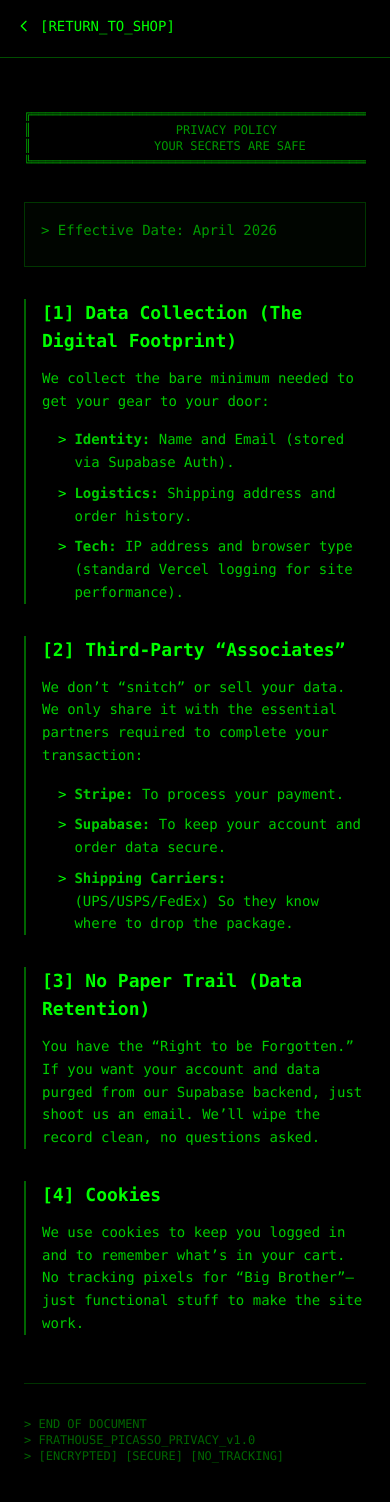
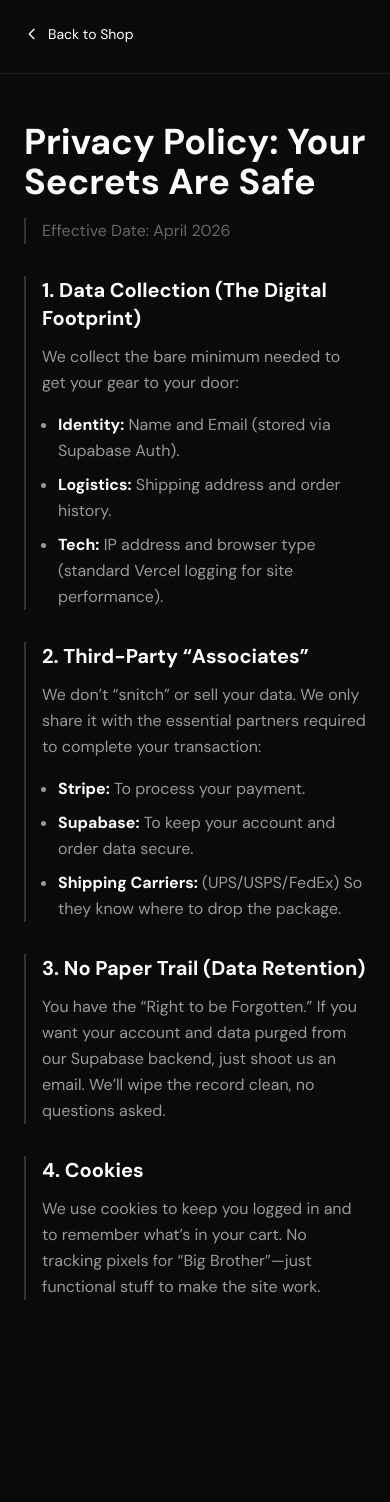
Before and after one commit to jwaldorf05/Frathouse-Picasso, a Next.js app: page /privacy in a window 390 px wide. Shown: the top 1502 px of the page. After the commit the page ends 1348 px from the top, so only its background shows below. Built offline with nearby package versions, Linux system fonts and the light colour scheme.

Commit message:
fixed ToS and Privacy Policy

```diff
--- a/src/app/components/ShopLayout.tsx
+++ b/src/app/components/ShopLayout.tsx
@@ -1062,12 +1062,12 @@ export default function ShopLayout({ visible, collection, showHeroBanner = true,
             <p className="font-[family-name:var(--font-body)] text-text-muted text-xs">
               &copy; {new Date().getFullYear()} Frathouse Picasso. All rights reserved.
             </p>
-            <div className="flex gap-4 font-mono">
-              <a href="/privacy" className="text-[#00ff00]/60 text-[10px] hover:text-[#00ff00] transition-colors tracking-tight">
-                [PRIVACY_PROTOCOL]
+            <div className="flex gap-6">
+              <a href="/privacy" className="font-[family-name:var(--font-body)] text-text-muted text-xs hover:text-white transition-colors">
+                Privacy Policy
               </a>
-              <a href="/terms" className="text-[#00ff00]/60 text-[10px] hover:text-[#00ff00] transition-colors tracking-tight">
-                [TERMS_OF_SERVICE]
+              <a href="/terms" className="font-[family-name:var(--font-body)] text-text-muted text-xs hover:text-white transition-colors">
+                Terms of Service
               </a>
               <a href="/shipping-returns" className="font-[family-name:var(--font-body)] text-text-muted text-xs hover:text-white transition-colors">
                 Shipping & Returns
--- a/src/app/privacy/page.tsx
+++ b/src/app/privacy/page.tsx
@@ -13,111 +13,92 @@ export default function PrivacyPage() {
   if (!mounted) return null;
 
   return (
-    <div className="min-h-screen bg-black text-[#00ff00] font-mono">
+    <div className="min-h-screen bg-[var(--background)] text-[var(--foreground)]">
       {/* Header */}
-      <div className="border-b border-[#00ff00]/30 p-4">
+      <div className="border-b border-[#1e1e1e] p-6">
         <Link
           href="/?shop=1"
-          className="inline-flex items-center gap-2 text-[#00ff00] hover:text-[#00ff00]/80 transition-colors text-sm"
+          className="inline-flex items-center gap-2 text-white hover:text-white/80 transition-colors text-sm font-[family-name:var(--font-body)]"
         >
           <svg className="w-4 h-4" fill="none" viewBox="0 0 24 24" stroke="currentColor" strokeWidth={2}>
             <path strokeLinecap="round" strokeLinejoin="round" d="M15 19l-7-7 7-7" />
           </svg>
-          [RETURN_TO_SHOP]
+          Back to Shop
         </Link>
       </div>
 
       {/* Content */}
       <div className="max-w-4xl mx-auto px-6 py-12">
-        {/* ASCII Art Header */}
-        <pre className="text-[#00ff00]/60 text-xs mb-8 overflow-x-auto">
-{`╔═══════════════════════════════════════════════════════════════╗
-║                    PRIVACY POLICY                             ║
-║                 YOUR SECRETS ARE SAFE                         ║
-╚═══════════════════════════════════════════════════════════════╝`}
-        </pre>
+        <h1 className="font-[family-name:var(--font-body)] font-bold text-4xl md:text-5xl text-white mb-4">
+          Privacy Policy: Your Secrets Are Safe
+        </h1>
 
-        <div className="space-y-8 text-sm leading-relaxed">
-          <div className="border border-[#00ff00]/20 p-4 bg-[#001100]/30">
-            <p className="text-[#00ff00]/60 mb-2">&gt; Effective Date: April 2026</p>
+        <div className="space-y-8 text-base leading-relaxed">
+          <div className="border-l-2 border-[#333] pl-4">
+            <p className="text-[var(--text-muted)] mb-4">Effective Date: April 2026</p>
           </div>
 
           {/* Section 1 */}
-          <section className="border-l-2 border-[#00ff00]/40 pl-4">
-            <h2 className="text-lg font-bold mb-3 text-[#00ff00]">
-              [1] Data Collection (The Digital Footprint)
+          <section className="border-l-2 border-[#333] pl-4">
+            <h2 className="text-xl font-bold mb-3 text-white font-[family-name:var(--font-body)]">
+              1. Data Collection (The Digital Footprint)
             </h2>
-            <p className="text-[#00ff00]/80 mb-4">
+            <p className="text-[var(--text-secondary)] mb-4">
               We collect the bare minimum needed to get your gear to your door:
             </p>
-            <ul className="space-y-2 text-[#00ff00]/80 ml-4">
-              <li className="flex gap-2">
-                <span className="text-[#00ff00]">&gt;</span>
-                <span><strong>Identity:</strong> Name and Email (stored via Supabase Auth).</span>
+            <ul className="space-y-2 text-[var(--text-secondary)] ml-4 list-disc">
+              <li>
+                <strong className="text-white">Identity:</strong> Name and Email (stored via Supabase Auth).
               </li>
-              <li className="flex gap-2">
-                <span className="text-[#00ff00]">&gt;</span>
-                <span><strong>Logistics:</strong> Shipping address and order history.</span>
+              <li>
+                <strong className="text-white">Logistics:</strong> Shipping address and order history.
               </li>
-              <li className="flex gap-2">
-                <span className="text-[#00ff00]">&gt;</span>
-                <span><strong>Tech:</strong> IP address and browser type (standard Vercel logging for site performance).</span>
+              <li>
+                <strong className="text-white">Tech:</strong> IP address and browser type (standard Vercel logging for site performance).
               </li>
             </ul>
           </section>
 
           {/* Section 2 */}
-          <section className="border-l-2 border-[#00ff00]/40 pl-4">
-            <h2 className="text-lg font-bold mb-3 text-[#00ff00]">
-              [2] Third-Party &ldquo;Associates&rdquo;
+          <section className="border-l-2 border-[#333] pl-4">
+            <h2 className="text-xl font-bold mb-3 text-white font-[family-name:var(--font-body)]">
+              2. Third-Party &ldquo;Associates&rdquo;
             </h2>
-            <p className="text-[#00ff00]/80 mb-4">
+            <p className="text-[var(--text-secondary)] mb-4">
               We don&rsquo;t &ldquo;snitch&rdquo; or sell your data. We only share it with the essential partners required to complete your transaction:
             </p>
-            <ul className="space-y-2 text-[#00ff00]/80 ml-4">
-              <li className="flex gap-2">
-                <span className="text-[#00ff00]">&gt;</span>
-                <span><strong>Stripe:</strong> To process your payment.</span>
+            <ul className="space-y-2 text-[var(--text-secondary)] ml-4 list-disc">
+              <li>
+                <strong className="text-white">Stripe:</strong> To process your payment.
               </li>
-              <li className="flex gap-2">
-                <span className="text-[#00ff00]">&gt;</span>
-                <span><strong>Supabase:</strong> To keep your account and order data secure.</span>
+              <li>
+                <strong className="text-white">Supabase:</strong> To keep your account and order data secure.
               </li>
-              <li className="flex gap-2">
-                <span className="text-[#00ff00]">&gt;</span>
-                <span><strong>Shipping Carriers:</strong> (UPS/USPS/FedEx) So they know where to drop the package.</span>
+              <li>
+                <strong className="text-white">Shipping Carriers:</strong> (UPS/USPS/FedEx) So they know where to drop the package.
               </li>
             </ul>
           </section>
 
           {/* Section 3 */}
-          <section className="border-l-2 border-[#00ff00]/40 pl-4">
-            <h2 className="text-lg font-bold mb-3 text-[#00ff00]">
-              [3] No Paper Trail (Data Retention)
+          <section className="border-l-2 border-[#333] pl-4">
+            <h2 className="text-xl font-bold mb-3 text-white font-[family-name:var(--font-body)]">
+              3. No Paper Trail (Data Retention)
             </h2>
-            <p className="text-[#00ff00]/80">
+            <p className="text-[var(--text-secondary)]">
               You have the &ldquo;Right to be Forgotten.&rdquo; If you want your account and data purged from our Supabase backend, just shoot us an email. We&rsquo;ll wipe the record clean, no questions asked.
             </p>
           </section>
 
           {/* Section 4 */}
-          <section className="border-l-2 border-[#00ff00]/40 pl-4">
-            <h2 className="text-lg font-bold mb-3 text-[#00ff00]">
-              [4] Cookies
+          <section className="border-l-2 border-[#333] pl-4">
+            <h2 className="text-xl font-bold mb-3 text-white font-[family-name:var(--font-body)]">
+              4. Cookies
             </h2>
-            <p className="text-[#00ff00]/80">
+            <p className="text-[var(--text-secondary)]">
               We use cookies to keep you logged in and to remember what&rsquo;s in your cart. No tracking pixels for &ldquo;Big Brother&rdquo;—just functional stuff to make the site work.
             </p>
           </section>
-
-          {/* Footer */}
-          <div className="border-t border-[#00ff00]/20 pt-8 mt-12">
-            <pre className="text-[#00ff00]/40 text-xs">
-{`> END OF DOCUMENT
-> FRATHOUSE_PICASSO_PRIVACY_v1.0
-> [ENCRYPTED] [SECURE] [NO_TRACKING]`}
-            </pre>
-          </div>
         </div>
       </div>
     </div>
--- a/src/app/terms/page.tsx
+++ b/src/app/terms/page.tsx
@@ -13,83 +13,70 @@ export default function TermsPage() {
   if (!mounted) return null;
 
   return (
-    <div className="min-h-screen bg-black text-[#00ff00] font-mono">
+    <div className="min-h-screen bg-[var(--background)] text-[var(--foreground)]">
       {/* Header */}
-      <div className="border-b border-[#00ff00]/30 p-4">
+      <div className="border-b border-[#1e1e1e] p-6">
         <Link
           href="/?shop=1"
-          className="inline-flex items-center gap-2 text-[#00ff00] hover:text-[#00ff00]/80 transition-colors text-sm"
+          className="inline-flex items-center gap-2 text-white hover:text-white/80 transition-colors text-sm font-[family-name:var(--font-body)]"
         >
           <svg className="w-4 h-4" fill="none" viewBox="0 0 24 24" stroke="currentColor" strokeWidth={2}>
             <path strokeLinecap="round" strokeLinejoin="round" d="M15 19l-7-7 7-7" />
           </svg>
-          [RETURN_TO_SHOP]
+          Back to Shop
         </Link>
       </div>
 
       {/* Content */}
       <div className="max-w-4xl mx-auto px-6 py-12">
-        {/* ASCII Art Header */}
-        <pre className="text-[#00ff00]/60 text-xs mb-8 overflow-x-auto">
-{`╔═══════════════════════════════════════════════════════════════╗
-║                    TERMS OF SERVICE                           ║
-║                    THE FINE PRINT                             ║
-╚═══════════════════════════════════════════════════════════════╝`}
-        </pre>
+        <h1 className="font-[family-name:var(--font-body)] font-bold text-4xl md:text-5xl text-white mb-4">
+          Terms of Service: The Fine Print
+        </h1>
 
-        <div className="space-y-8 text-sm leading-relaxed">
-          <div className="border border-[#00ff00]/20 p-4 bg-[#001100]/30">
-            <p className="text-[#00ff00]/60 mb-2">&gt; Last Updated: April 2026</p>
+        <div className="space-y-8 text-base leading-relaxed">
+          <div className="border-l-2 border-[#333] pl-4">
+            <p className="text-[var(--text-muted)] mb-4">Last Updated: April 2026</p>
           </div>
 
           {/* Section 1 */}
-          <section className="border-l-2 border-[#00ff00]/40 pl-4">
-            <h2 className="text-lg font-bold mb-3 text-[#00ff00]">
-              [1] The &ldquo;Authenticity&rdquo; Disclaimer
+          <section className="border-l-2 border-[#333] pl-4">
+            <h2 className="text-xl font-bold mb-3 text-white font-[family-name:var(--font-body)]">
+              1. The &ldquo;Authenticity&rdquo; Disclaimer
             </h2>
-            <p className="text-[#00ff00]/80">
+            <p className="text-[var(--text-secondary)]">
               Frathouse Picasso produces high-fidelity, custom-made novelty signage. While our products are engineered to look, feel, and weigh exactly like municipal or industrial assets, they are 100% legitimate artistic reproductions. By purchasing, you acknowledge that you are buying a custom decor piece and not a &ldquo;liberated&rdquo; government asset. We do not sell stolen property; we just sell the vibe.
             </p>
           </section>
 
           {/* Section 2 */}
-          <section className="border-l-2 border-[#00ff00]/40 pl-4">
-            <h2 className="text-lg font-bold mb-3 text-[#00ff00]">
-              [2] Custom Orders &amp; Finality
+          <section className="border-l-2 border-[#333] pl-4">
+            <h2 className="text-xl font-bold mb-3 text-white font-[family-name:var(--font-body)]">
+              2. Custom Orders &amp; Finality
             </h2>
-            <p className="text-[#00ff00]/80">
+            <p className="text-[var(--text-secondary)]">
               Because each sign is custom-made to order via our specialized workshop, all sales are final. Once an order enters our production queue (typically within 24 hours), we cannot offer cancellations or refunds. If your sign arrives damaged or with a typo that we made, contact &ldquo;The Management&rdquo; immediately.
             </p>
           </section>
 
           {/* Section 3 */}
-          <section className="border-l-2 border-[#00ff00]/40 pl-4">
-            <h2 className="text-lg font-bold mb-3 text-[#00ff00]">
-              [3] Usage &amp; Liability
+          <section className="border-l-2 border-[#333] pl-4">
+            <h2 className="text-xl font-bold mb-3 text-white font-[family-name:var(--font-body)]">
+              3. Usage &amp; Liability
             </h2>
-            <p className="text-[#00ff00]/80">
+            <p className="text-[var(--text-secondary)]">
               Our signs are for indoor/private outdoor decor only. Frathouse Picasso is not responsible if you decide to mount one of our signs in a public right-of-way and a confused city official tries to fine you. Use your head.
             </p>
           </section>
 
           {/* Section 4 */}
-          <section className="border-l-2 border-[#00ff00]/40 pl-4">
-            <h2 className="text-lg font-bold mb-3 text-[#00ff00]">
-              [4] Payments
+          <section className="border-l-2 border-[#333] pl-4">
+            <h2 className="text-xl font-bold mb-3 text-white font-[family-name:var(--font-body)]">
+              4. Payments
             </h2>
-            <p className="text-[#00ff00]/80">
+            <p className="text-[var(--text-secondary)]">
               All transactions are handled securely via Stripe. We never see or store your full credit card number. If a charge shows up as &ldquo;FRATHOUSE PICASSO,&rdquo; don&rsquo;t panic—it&rsquo;s just the signs.
             </p>
           </section>
-
-          {/* Footer */}
-          <div className="border-t border-[#00ff00]/20 pt-8 mt-12">
-            <pre className="text-[#00ff00]/40 text-xs">
-{`> END OF DOCUMENT
-> FRATHOUSE_PICASSO_LEGAL_v1.0
-> [ACCEPT] [DECLINE] [CONTACT_MANAGEMENT]`}
-            </pre>
-          </div>
         </div>
       </div>
     </div>
```
